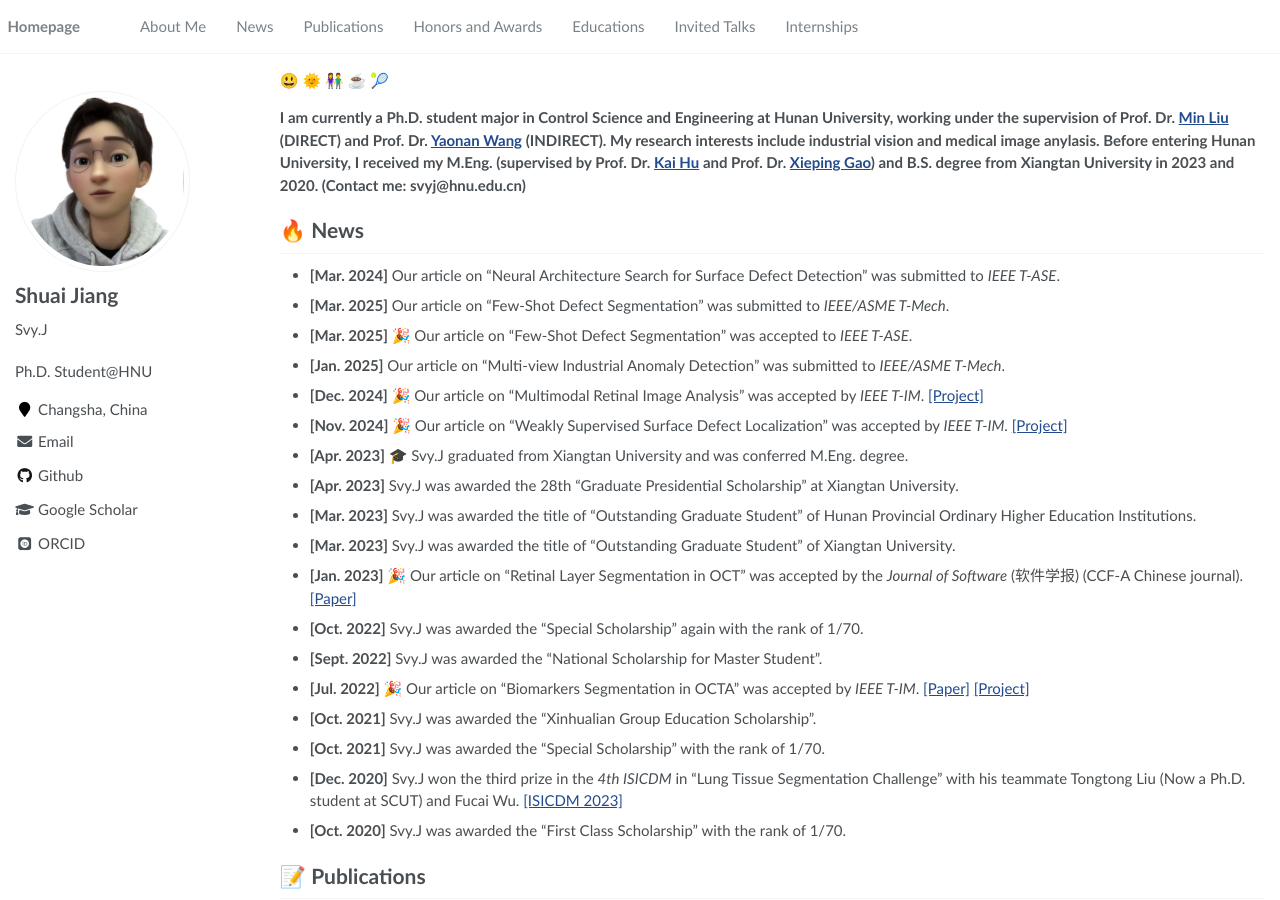
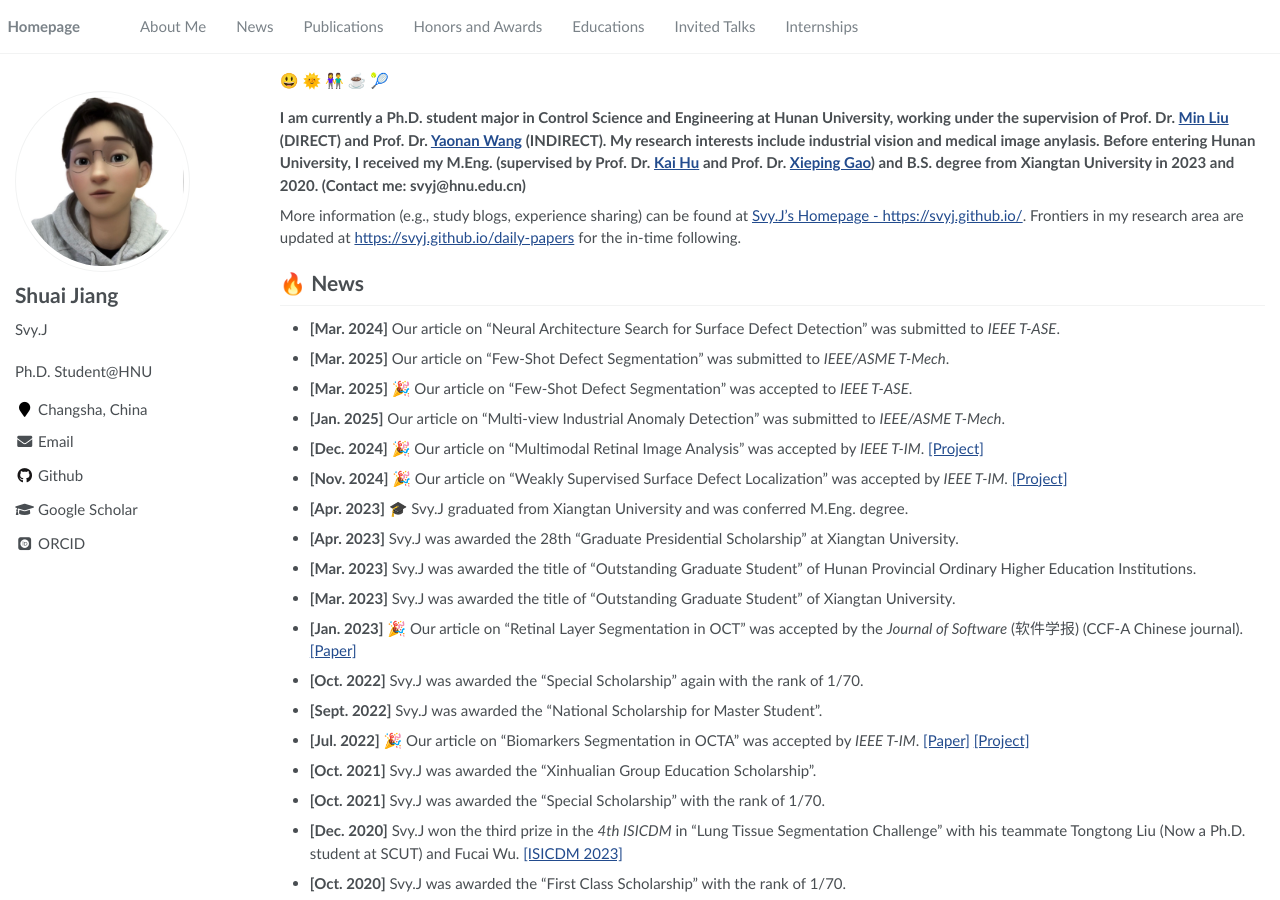
Before and after one commit to SvyJ/svyj.github.io, a Jekyll site: the page built from _pages/about.md, in a window 1280 px wide and 900 px high. Built offline with Jekyll 4.4.1, drawn with Linux system fonts in a browser that asks for light colours; some web fonts are replaced.

Commit message:
Update about.md

```diff
--- a/_pages/about.md
+++ b/_pages/about.md
@@ -21,6 +21,8 @@ redirect_from:
 
 **I am currently a Ph.D. student major in Control Science and Engineering at Hunan University, working under the supervision of Prof. Dr. [Min Liu](http://eeit.hnu.edu.cn/info/1291/5218.htm) (DIRECT) and Prof. Dr. [Yaonan Wang](http://eeit.hnu.edu.cn/info/1277/4490.htm) (INDIRECT). My research interests include industrial vision and medical image anylasis. Before entering Hunan University, I received my M.Eng. (supervised by Prof. Dr. [Kai Hu](https://jwxy.xtu.edu.cn/info/1147/2508.htm) and Prof. Dr. [Xieping Gao](https://scholar.hunnu.edu.cn/gaoxieping/index.htm)) and B.S. degree from Xiangtan University in 2023 and 2020. (Contact me: svyj@hnu.edu.cn)**
 
+More information (e.g., study blogs, experience sharing) can be found at [Svy.J's Homepage - https://svyj.github.io/](https://svyj.github.io/).
+Frontiers in my research area are updated at [https://svyj.github.io/daily-papers](https://svyj.github.io/daily-papers) for the in-time following.
 
 # 🔥 News
 - **[Mar. 2024]** Our article on "Neural Architecture Search for Surface Defect Detection" was submitted to _IEEE T-ASE_.
```
